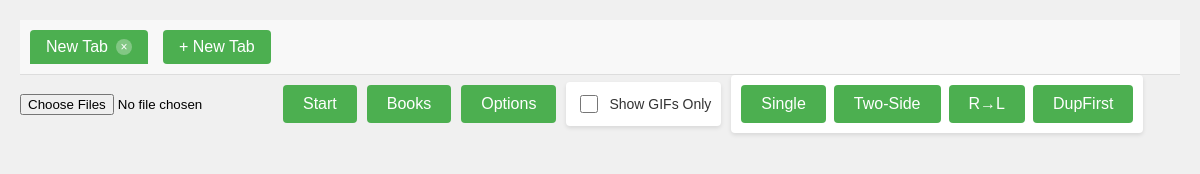
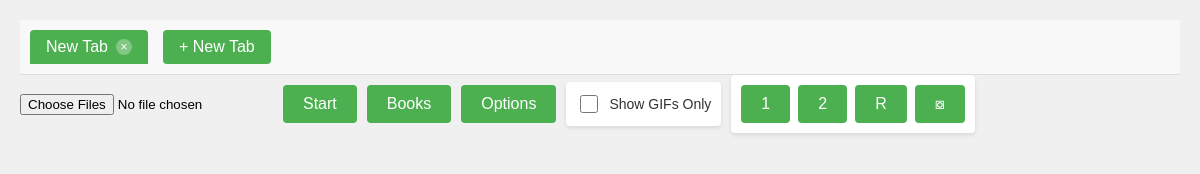
Before and after one commit to rniczh/ImageViewer, an Electron app: page index.html in a window 1200 px wide. Drawn offline with Linux system fonts and the light colour scheme; no server answers.

Commit message:
[View] Rename button text

```diff
--- a/index.html
+++ b/index.html
@@ -595,17 +595,17 @@
                 <label for="gifOnlyToggle">Show GIFs Only</label>
             </div>
             <div class="control-group" id="viewModeGroup">
-                <button id="singleModeButton" class="control-button">Single</button>
-                <button id="twoSideModeButton" class="control-button">Two-Side</button>
-                <button id="directionButton" class="control-button">R→L</button>
-                <button id="dupFirstButton" class="control-button">DupFirst</button>
+                <button id="singleModeButton" class="control-button">1</button>
+                <button id="twoSideModeButton" class="control-button">2</button>
+                <button id="directionButton" class="control-button">R</button>
+                <button id="dupFirstButton" class="control-button">⧇</button>
             </div>
         </div>
         <div class="image-grid" id="imageGrid"></div>
     </div>
 
     <div class="fullscreen-view" id="fullscreenView">
-        <button class="back-button" id="backButton">Back</button>
+        <button class="back-button" id="backButton">←</button>
 
         <!-- Gap Control Panel -->
         <div class="gap-control-panel" id="gapControlPanel">
@@ -615,10 +615,10 @@
         </div>
 
         <div class="view-mode-group">
-            <button id="singleModeButton" class="active">Single</button>
-            <button id="twoSideModeButton">Two-Side</button>
-            <button id="directionButton">R→L</button>
-            <button id="dupFirstButton">DupFirst</button>
+            <button id="singleModeButton" class="active">1</button>
+            <button id="twoSideModeButton">2</button>
+            <button id="directionButton">R</button>
+            <button id="dupFirstButton">⧇</button>
         </div>
         <div class="images-container">
             <img class="fullscreen-image" id="fullscreenImage" src="" alt="Fullscreen Image">
--- a/script.js
+++ b/script.js
@@ -77,7 +77,7 @@ class ImageViewer {
         // Update UI state
         this.gifOnlyToggle.checked = tabData.showGifsOnly;
         this.directionButtons.forEach(button => {
-            button.textContent = tabData.isRightToLeft ? 'R→L' : 'L→R';
+            button.textContent = tabData.isRightToLeft ? 'R' : 'L';
         });
 
         // Update view mode
@@ -324,7 +324,7 @@ class ImageViewer {
 
         // Update all direction buttons
         this.directionButtons.forEach(button => {
-            button.textContent = tabData.isRightToLeft ? 'R→L' : 'L→R';
+            button.textContent = tabData.isRightToLeft ? 'R' : 'L';
         });
 
         // Swap the images if in two-side mode
```
